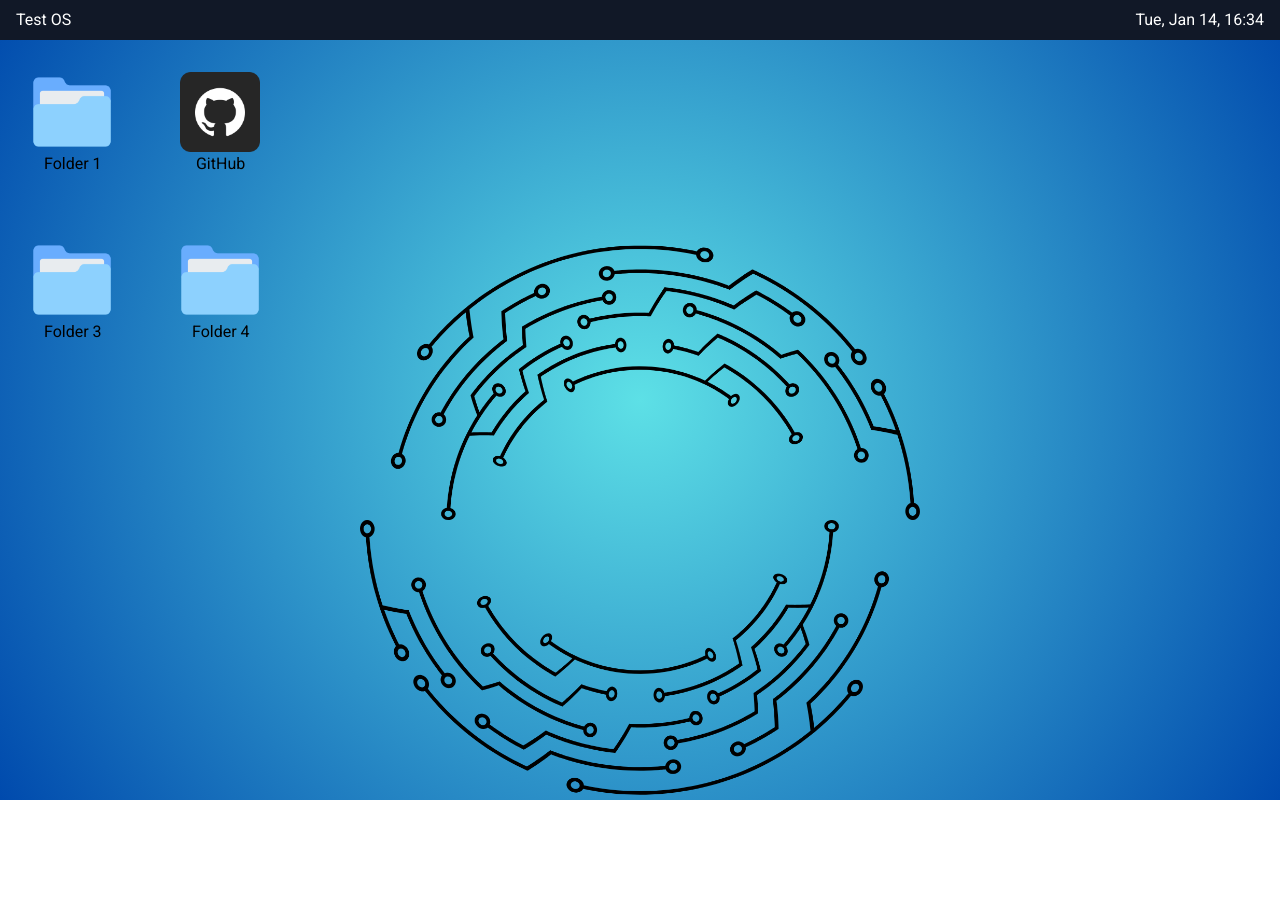
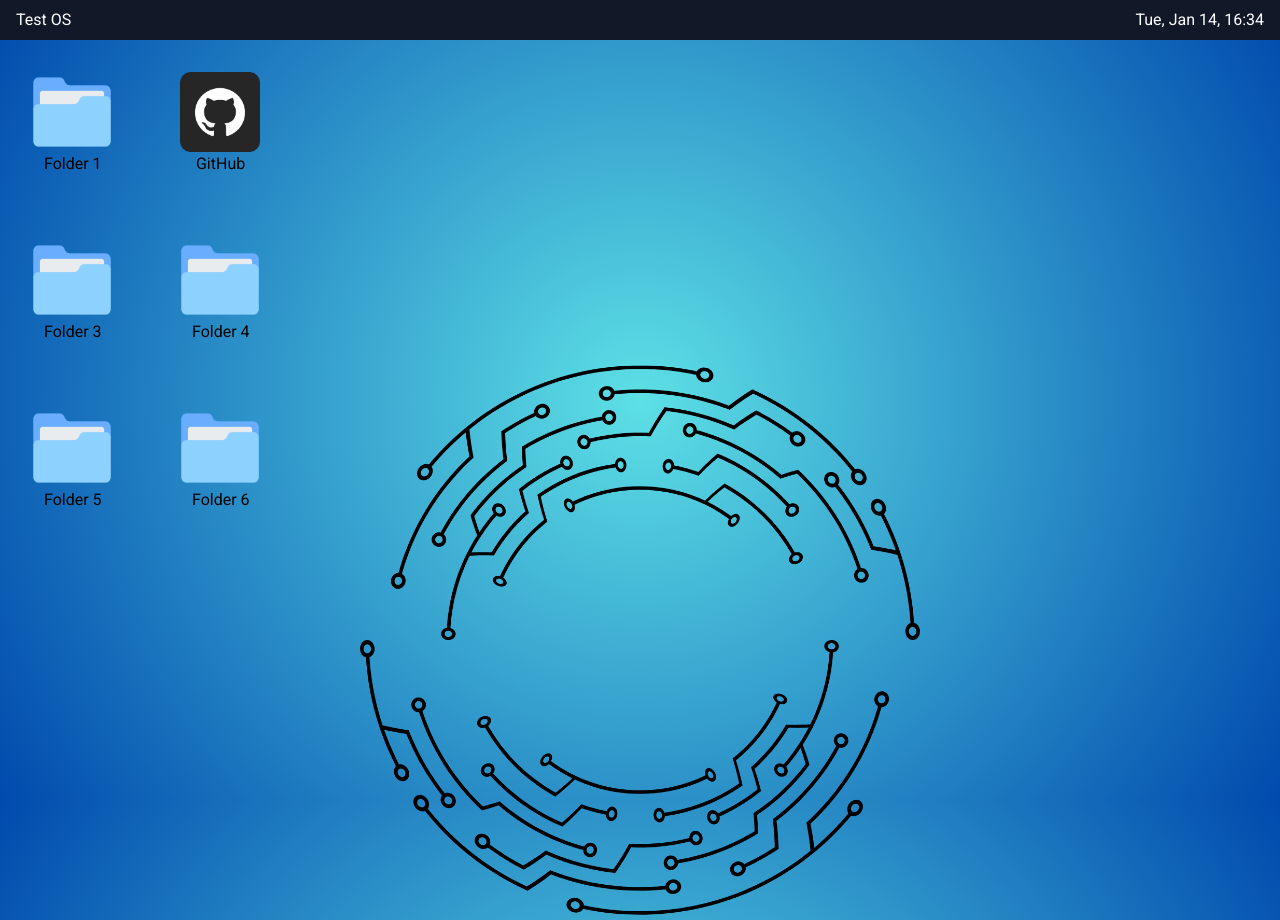
Before and after one commit to alxww55/cv, a plain HTML site: page index.html in a window 1280 px wide. Before the commit the page ends 800 px from the top, so only its background shows below. Drawn offline with Linux system fonts and the light colour scheme.

Commit message:
Positions configuring

```diff
--- a/index.html
+++ b/index.html
@@ -10,11 +10,11 @@
     <link rel="stylesheet" href="src/style/main.css">
 </head>
 <body>
-    <div class="main z-10">
     <div class="flex header-control-panel bg-gray-900 h-10 flex-row justify-between prevent-select">
         <p class="pt-2 ml-4 text-white font-sans cursor-default">Test OS</p>
         <p class="pt-2 mr-4 text-white font-sans cursor-default" data="output"><span id="time"></span></p>
     </div>
+    <div class="main absolute z-20">
         <div class="icon1-2-container block prevent-select">
             <div class="icon">
             <img class="pointer-events-none h-20 w-20 inline-block" src="src/images/folder.png" alt="Folder 1">
@@ -35,9 +35,19 @@
                 <p class="font-sans flex pl-3 w-fit text-black text-center">Folder 4</p>
             </div>
         </div>
-        <div class="logo flex absolute z-20 flex-row justify-center items-center position pointer-events-none">
+        <div class="icon5-6-container block prevent-select z-20">
+            <div class="icon">
+                <img class="pointer-events-none h-20 w-20 inline-block" data="accent" src="src/images/folder.png" alt="Folder 1">
+                <p class="font-sans flex pl-3 w-fit text-black text-center">Folder 5</p>
+            </div>
+            <div class="icon">
+                <img class="pointer-events-none h-20 w-20 inline-block" data="accent" src="src/images/folder.png" alt="Folder 1">
+                <p class="font-sans flex pl-3 w-fit text-black text-center">Folder 6</p>
+            </div>
+        </div>
+    </div>
+    <div class="logo flex relative flex-row justify-center z-10 items-center position pointer-events-none">
         <img class="logo-size" src="src/images/Logo.png" alt="">
-        </div>
     </div>
 </body>
 <script src="src/script/main.js" type="module"></script>
--- a/src/style/main_src.css
+++ b/src/style/main_src.css
@@ -32,13 +32,15 @@ body {
     opacity: 0.5;
 }
 .position {
-    top: 30%;
+    margin-top: 20rem;
+    /* bottom: 50%;
     -ms-transform: translateY(-50%);
     transform: translateY(-50%);
     left: 50%;
     -ms-transform: translateX(-50%);
-    transform: translateX(-50%);
+    transform: translateX(-50%); */
 }
+
 
 .logo-size {
     width: 35em;
```
Also changed, not shown: iframe.html (added, +14 -0 lines), src/style/main.css. Lines whose indentation alone changed are shown as unchanged.
